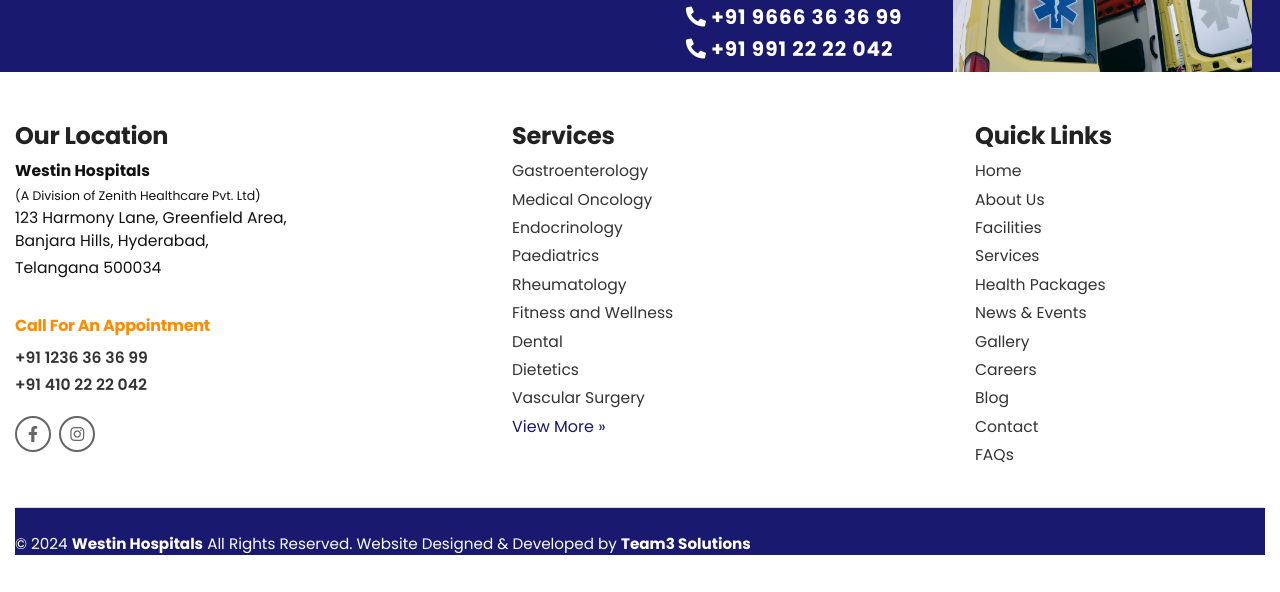
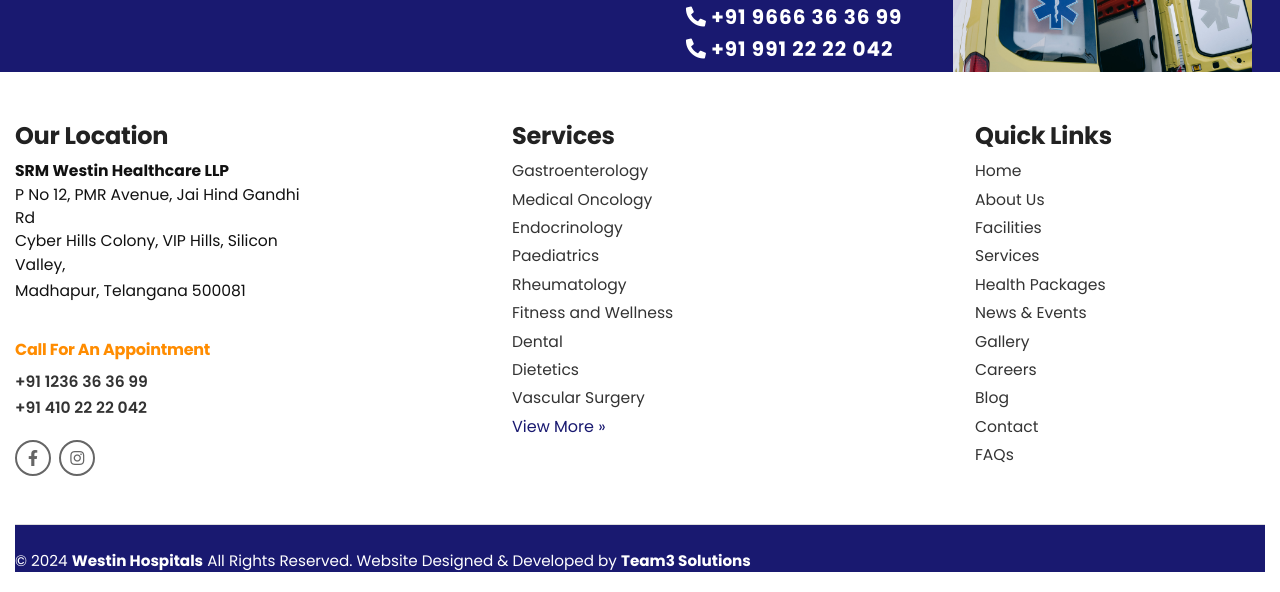
Before and after one commit to tusharansal23/westinHospital, a plain HTML site: page home.html in a window 1280 px wide. Shown: the part 3535-4127 px from the top of the page. Drawn offline with nearby package versions, Linux system fonts and the light colour scheme.

Commit message:
Add files via upload

```diff
--- a/home.html
+++ b/home.html
@@ -1519,13 +1519,13 @@ crossorigin="anonymous" referrerpolicy="no-referrer" />
                     <h4 class="h5-xs">Our Location</h4>
                     <!-- Address -->
 
-                    <p><strong>Westin Hospitals</strong><br>
-
-                    <small>(A Division of Zenith Healthcare Pvt. Ltd)</small><br>
-
-                    123 Harmony Lane, Greenfield Area, Banjara Hills, Hyderabad,</p>
-
-                    <p>Telangana 500034</p>
+                    <p><strong>SRM Westin Healthcare LLP</strong><br>
+
+                    P No 12, PMR Avenue, Jai Hind Gandhi Rd<br>
+
+                    Cyber Hills Colony, VIP Hills, Silicon Valley,</p>
+
+                    <p>Madhapur, Telangana 500081</p>
 
                     <br>
 
```
Also changed, not shown: index.html (+7 -7 lines).
